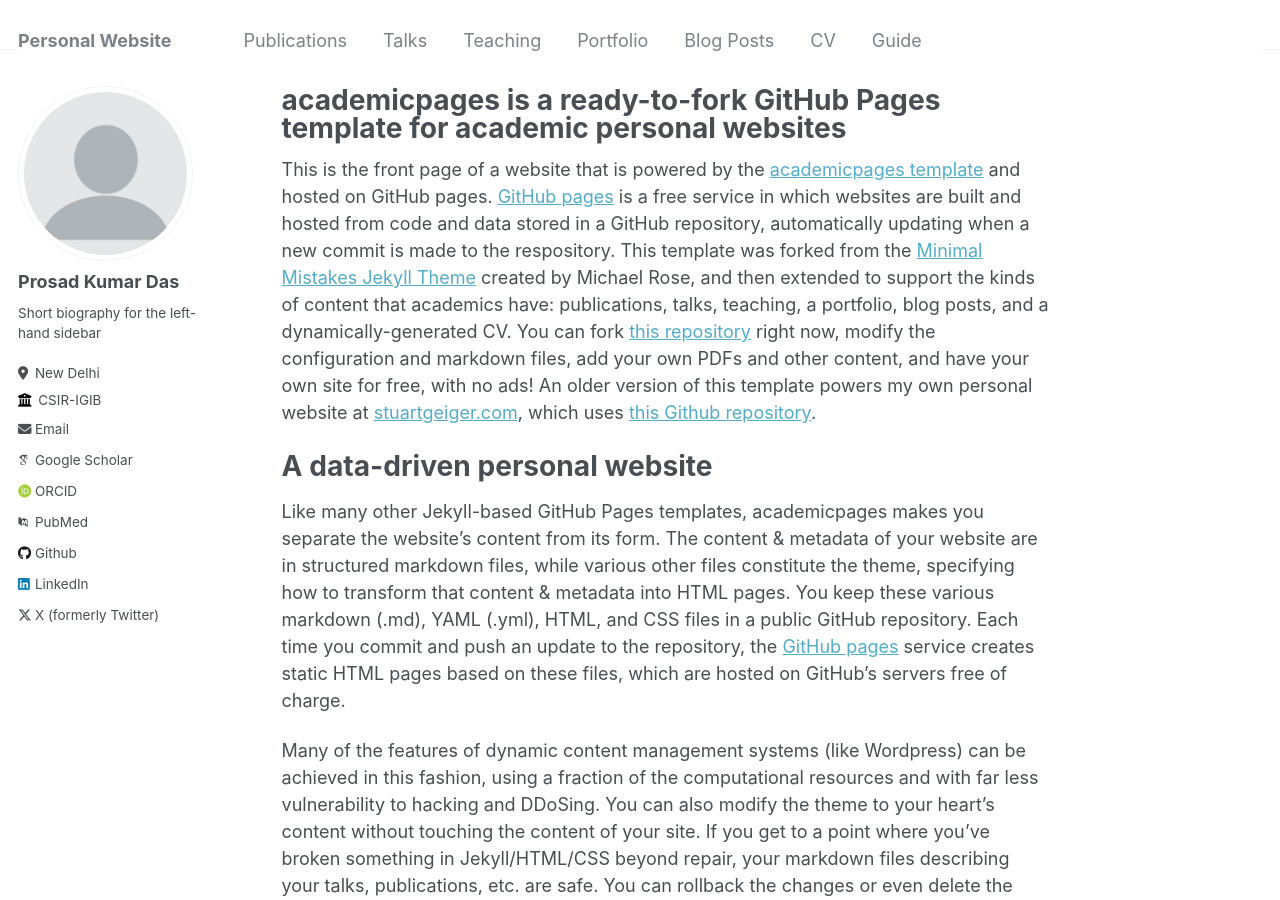
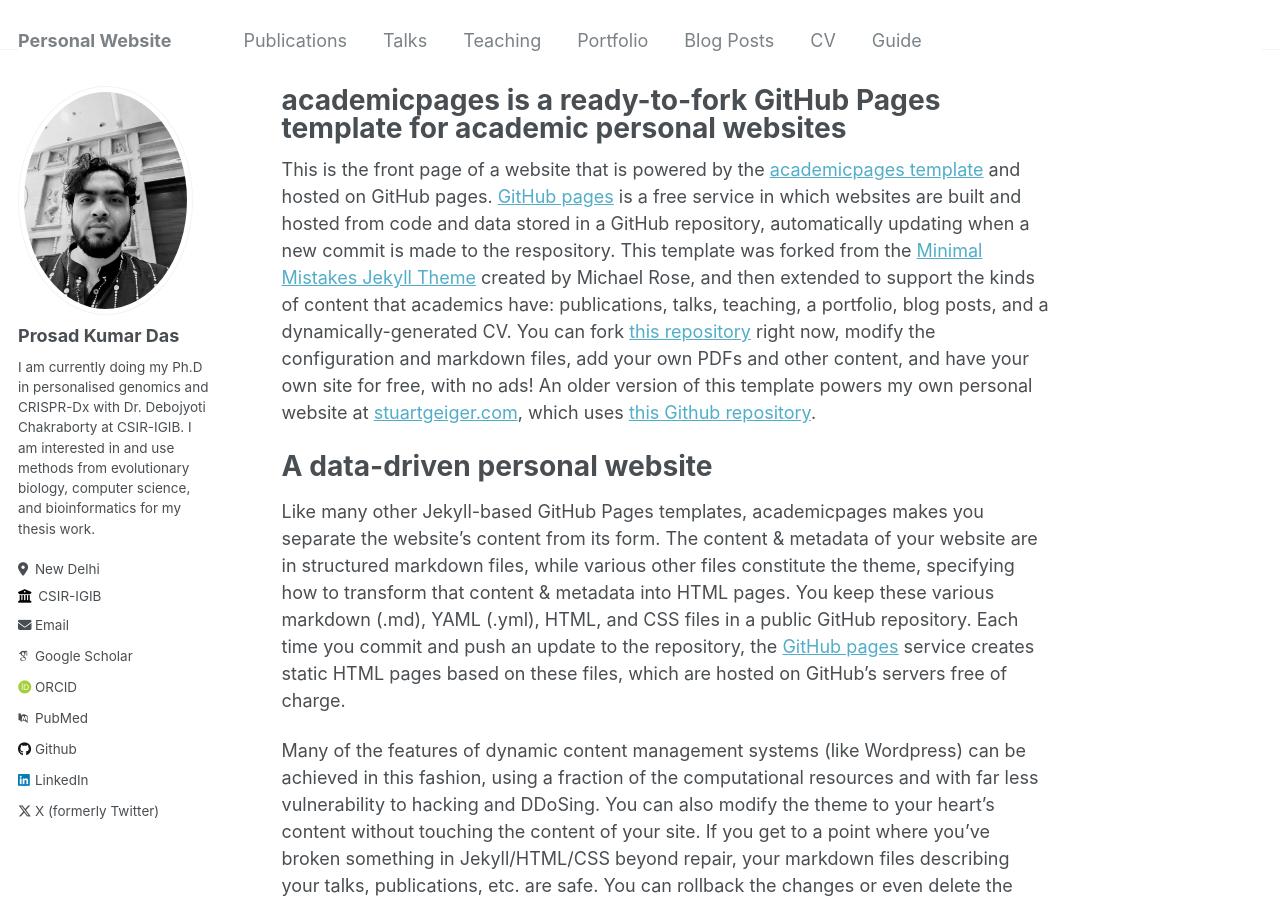
Before and after one commit to DasProsad/dasprosad.github.io, a Jekyll site: the page built from _pages/about.md, in a window 1280 px wide and 900 px high. Built offline with Jekyll 4.4.1, drawn with Linux system fonts in a browser that asks for light colours; some web fonts are replaced.

Commit message:
Update _config.yml

```diff
--- a/_config.yml
+++ b/_config.yml
@@ -21,10 +21,10 @@ repository               : "dasprosad/dasprosad.github.io"
 #               Additional customization can be done by editing /_includes/author-profile.html
 author:
   # Biographic information
-  avatar           : "profile.png"
+  avatar           : "profile.jpg"
   name             : "Prosad Kumar Das"
   pronouns         : # example: "she/her"
-  bio              : "Short biography for the left-hand sidebar"
+  bio              : "I am currently doing my Ph.D in personalised genomics and CRISPR-Dx with Dr. Debojyoti Chakraborty at CSIR-IGIB. I am interested in and use methods from evolutionary biology, computer science, and bioinformatics for my thesis work."
   location         : "New Delhi"
   employer         : "CSIR-IGIB"
   uri              : # URL
```
